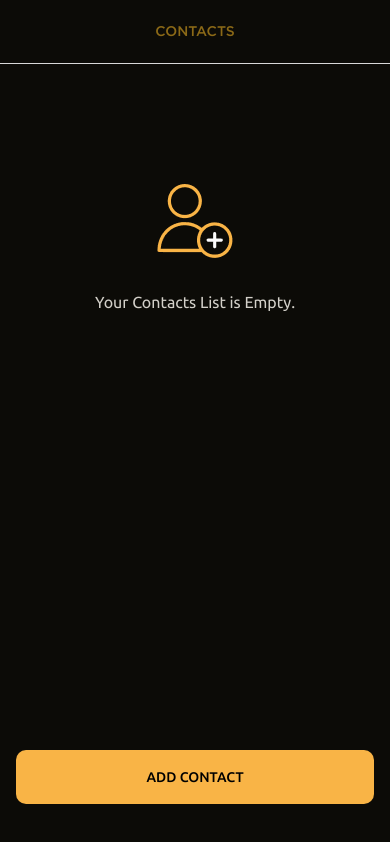
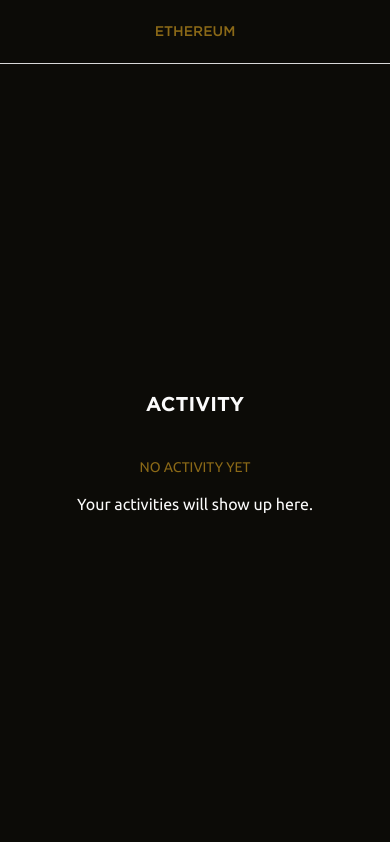
Before and after one commit to dafe-coder/Wallet-Android-App-, a React Native app: screen /Activity in a window 390 px wide. Built offline with nearby package versions, Linux system fonts and the light colour scheme.

Commit message:
added activity screen

```diff
--- a/src/navigation/AppNavigation.js
+++ b/src/navigation/AppNavigation.js
@@ -8,13 +8,14 @@
 	AllSetScreen,
 	NftScreen,
 	ContactsScreen,
+	ActivityScreen,
 } from '../screens'
 const Stack = createStackNavigator()
 
 export function MyStack() {
 	return (
 		<Stack.Navigator
-			initialRouteName='Contacts'
+			initialRouteName='Activity'
 			screenOptions={{
 				headerStyle: {
 					backgroundColor: THEME.PRIMARY,
@@ -80,6 +81,13 @@
 				}}
 				component={ContactsScreen}
 			/>
+			<Stack.Screen
+				name='Activity'
+				options={{
+					title: 'Ethereum',
+				}}
+				component={ActivityScreen}
+			/>
 		</Stack.Navigator>
 	)
 }
--- /dev/null
+++ b/src/screens/ActivityScreen.js
@@ -0,0 +1,18 @@
+import React from 'react'
+import { View } from 'react-native'
+import { WalletTitle } from '../Components/UI'
+import { WalletText } from './../Components/UI/WalletText'
+
+export const ActivityScreen = () => {
+	return (
+		<View style={{ justifyContent: 'center', alignItems: 'center', flex: 1 }}>
+			<WalletTitle style={{ marginBottom: 40 }}>Activity</WalletTitle>
+			<WalletText color='gold' upperCase center>
+				No Activity Yet
+			</WalletText>
+			<WalletText size='m' center color='white' style={{ marginTop: 16 }}>
+				Your activities will show up here.
+			</WalletText>
+		</View>
+	)
+}
--- a/src/screens/index.js
+++ b/src/screens/index.js
@@ -10,3 +10,6 @@
 
 //  ---\\\///--- Contacts Screens ---\\\///---
 export * from './ContactsScreen'
+
+//  ---\\\///--- Activity Screens ---\\\///---
+export * from './ActivityScreen'
```
